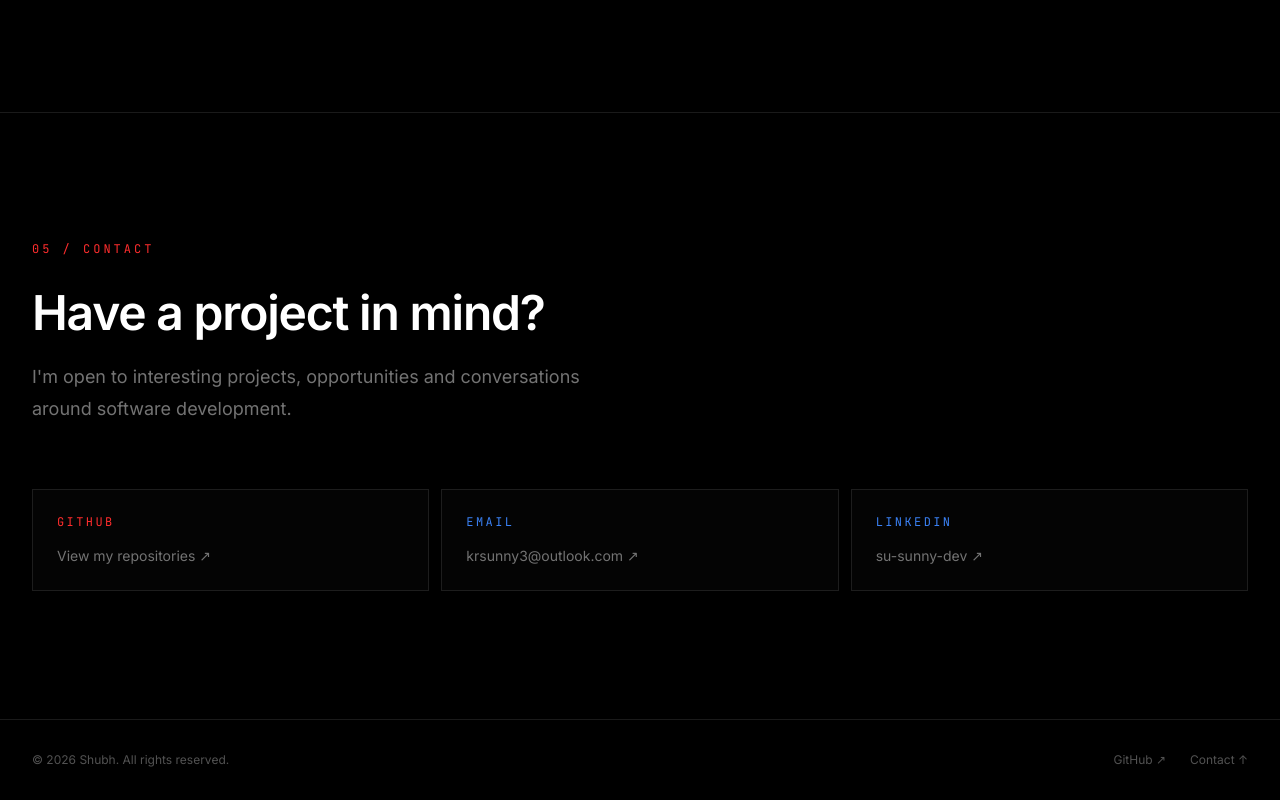
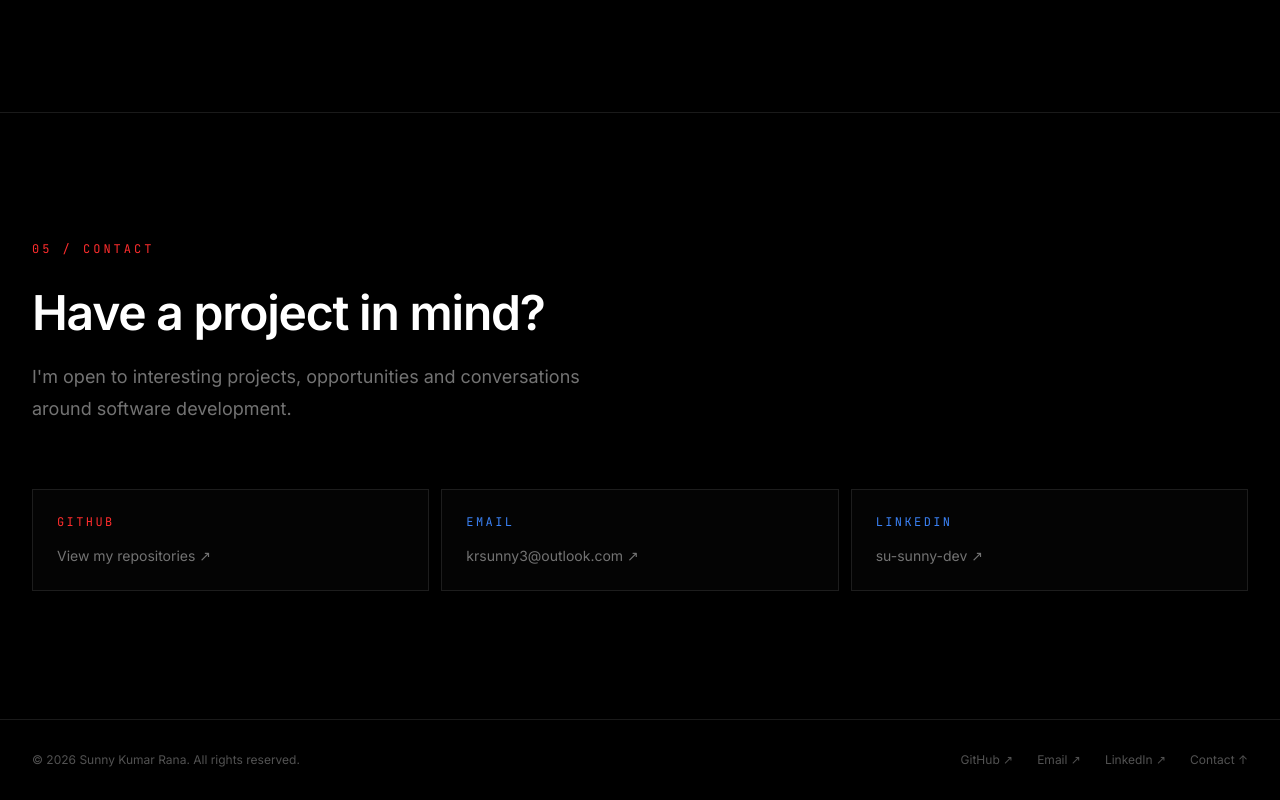
Before and after one commit to sunny-kumar-rana/portfolio, a React app: page / in a window 1280 px wide. Shown: the part 4416-5216 px from the top of the page. Built offline with nearby package versions, Linux system fonts and the light colour scheme; the HTML template or start-up script is replaced by a standard one.

Commit message:
fix footer section

```diff
--- a/src/components/Footer.jsx
+++ b/src/components/Footer.jsx
@@ -1,19 +1,35 @@
 function Footer() {
     return (
         <footer className="border-t border-white/10 px-6 py-8 lg:px-8">
-            <div className="mx-auto flex max-w-7xl flex-col gap-4 text-xs text-neutral-600 sm:flex-row sm:items-center sm:justify-between">
+            <div className="mx-auto flex max-w-7xl flex-col gap-6 text-xs text-neutral-600 sm:flex-row sm:items-center sm:justify-between">
                 <p>
-                    © {new Date().getFullYear()} Shubh. All rights reserved.
+                    © {new Date().getFullYear()} Sunny Kumar Rana. All rights reserved.
                 </p>
 
-                <div className="flex gap-6">
+                <div className="flex flex-wrap gap-x-6 gap-y-3">
                     <a
                         href="https://github.com/sunny-kumar-rana"
                         target="_blank"
                         rel="noreferrer"
-                        className="transition-colors hover:text-neutral-300"
+                        className="transition-colors hover:text-accent-red"
                     >
                         GitHub ↗
+                    </a>
+
+                    <a
+                        href="mailto:krsunny3@outlook.com"
+                        className="transition-colors hover:text-accent-blue"
+                    >
+                        Email ↗
+                    </a>
+
+                    <a
+                        href="https://www.linkedin.com/in/su-sunny-dev/"
+                        target="_blank"
+                        rel="noreferrer"
+                        className="transition-colors hover:text-accent-blue"
+                    >
+                        LinkedIn ↗
                     </a>
 
                     <a
```
